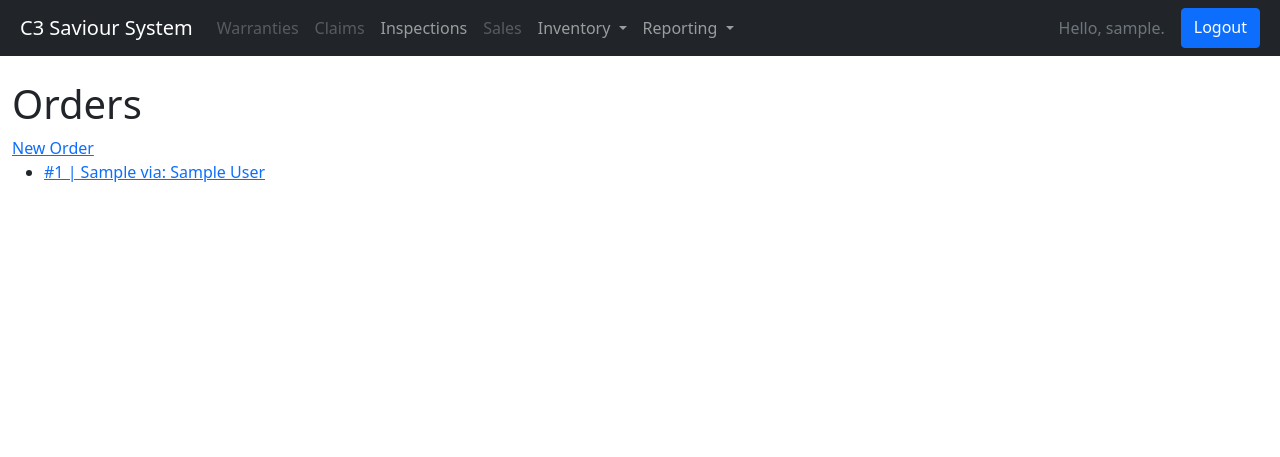
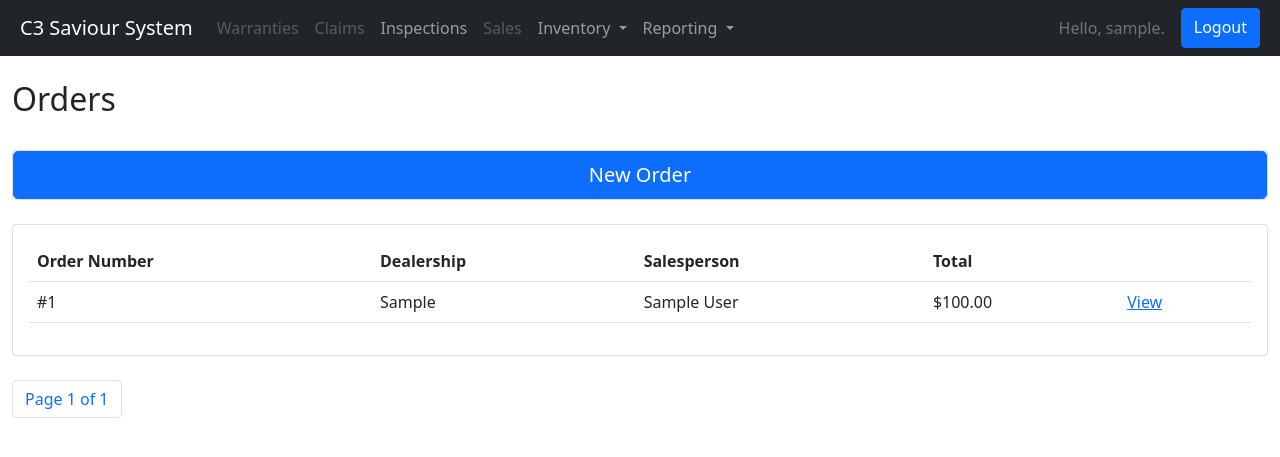
Before and after one commit to diaz-michael/btm419-W22, a Django app: page /inventory/orders/ in a window 1280 px wide. Shown: the top 457 px of the page. Run offline with Django 4.2, Linux system fonts and the light colour scheme; a user stored in the database is signed in; tables that the repository leaves empty hold one stand-in row (values such as "Sample post"); some libraries are stand-ins or nearby versions.

Commit message:
Inventory Formatting

```diff
--- a/c3prototype/settings.py
+++ b/c3prototype/settings.py
@@ -39,6 +39,7 @@ INSTALLED_APPS = [
     'django.contrib.messages',
     'django.contrib.staticfiles',
     'django_htmx',
+    'mathfilters',
 
     'background',
     'inspections',
--- a/inventory/models.py
+++ b/inventory/models.py
@@ -18,12 +18,19 @@ class order_form(models.Model):
     def get_order_form_children(self):
         return self.order_set.all()
 
+    def get_order_form_total(self):
+        children = self.get_order_form_children()
+        total = 0
+        for child in children:
+            total = total + ((1 - child.discount) * child.price * child.quantity)
+        return total
+
 class order(models.Model):
     order_formID = models.ForeignKey(order_form, on_delete=models.PROTECT)
     productID = models.ForeignKey('background.product', on_delete=models.PROTECT)
     discount = models.DecimalField(max_digits=3, decimal_places=2, blank=True, default=0)
     quantity = models.IntegerField()
-    price = models.DecimalField(max_digits=6, decimal_places=2)
+    price = models.DecimalField(max_digits=6, decimal_places=2, blank=True)
 
     def list(self):
         return self.id
@@ -33,3 +40,7 @@ class order(models.Model):
 
     def get_absolute_url(self):
         return self.order_formID.get_absolute_url()
+
+    def save(self, *args, **kwargs):
+        self.price = self.productID.price
+        super(order, self).save(*args, **kwargs)
--- a/inventory/templates/inventory/list.html
+++ b/inventory/templates/inventory/list.html
@@ -1,12 +1,59 @@
 {% extends "background/base.html" %}
-
 {% block content %}
-<h1>Orders</h1>
-<a href='{% url "inventory:create" %}'>New Order</a>
-<ul>
+<!-- <ul>
     {% for x in object_list %}
         <li><a href='{{ x.get_absolute_url }}'>{{ x }}</a></li>
     {% endfor %}
-</ul>
+</ul> -->
+
+<h2>Orders</h2>
+    <br>
+    <div class="card mb-4">
+        <a  type="button" class="btn btn-primary btn-lg btn-block" href='{% url "inventory:create" %}'>New Order</a>
+    </div>
+    <div class="row">
+        <div class="col-md">
+            <div class="card card-body">
+                <table class="table">
+                    <tr>
+                        <th>Order Number</th>
+                        <th>Dealership</th>
+                        <th>Salesperson</th>
+                        <th>Total</th>
+                        <th></th>
+                    </tr>
+
+                    {% for order in object_list %}
+                        <tr>
+                            <td>#{{order.id}}</td>
+                            <td>{{order.dealershipID}}</td>
+                            <td>{{order.salespersonID}}</td>
+                            <td>${{order.get_order_form_total|floatformat:2}}</td>
+                            <td><a href='{{ order.get_absolute_url }}'>View</a></td>
+
+                        </tr>
+                    {% endfor%}
+                </table>
+            </div>
+        </div>
+    </div>
+    <br>
+    <nav aria-label="Page Nav">
+        <ul class="pagination">
+            {% if customers.has_previous %}
+                <li class="page-item"><a class="page-link" href="?page=1">&laquo; first</a></li>
+                <li class="page-item"><a class="page-link" href="?page={{ object_list.previous_page_number }}">previous</a></li>
+            {% endif %}
+
+            <span class="current">
+                <li class="page-item"><a class="page-link" href="#">Page {{ object_list.number }} of {{ object_list.paginator.num_pages }}</a></li>
+            </span>
+
+            {% if object_list.has_next %}
+                <li class="page-item"><a class="page-link" href="?page={{ object_list.next_page_number }}">next</a></li>
+                <li class="page-item"><a class="page-link" href="?page={{ object_list.paginator.num_pages }}">last &raquo;</a></li>
+            {% endif %}
+        </ul>
+    </nav>
 
 {% endblock content %}
--- a/inventory/views.py
+++ b/inventory/views.py
@@ -1,17 +1,22 @@
 from django.contrib.auth.decorators import login_required
 from django.forms.models import modelformset_factory # model form for querysets
 from django.shortcuts import redirect, render, get_object_or_404
+from django.core.paginator import Paginator
 
 from .forms import order_formForm, orderForm
 from .models import order_form, order
-# CRUD -> Create Retrieve Update & Delete
+
 #via https://github.com/codingforentrepreneurs/Try-Django-3.2
 
 @login_required
 def order_form_list_view(request):
-    qs = order_form.objects.all()
+    qs = order_form.objects.all().order_by('-id')
+
+    paginator = Paginator(qs, 50)
+    page_number = request.GET.get('page')
+    page_obj = paginator.get_page(page_number)
     context = {
-        "object_list": qs
+        "object_list": page_obj
     }
     return render(request, "inventory/list.html", context)
 
@@ -61,7 +66,7 @@
             child.order_formID = parent
             child.price = child.productID.price
             child.save()
-        context['message'] = 'Data saved.'
+        context['message'] = 'Order saved.'
     if request.htmx:
         return render(request, "inventory/partials/forms.html", context)
     return render(request, "inventory/create-update.html", context)
--- a/requirements.txt
+++ b/requirements.txt
@@ -4,6 +4,7 @@ Django==3.1.2
 django-autocomplete-light==3.9.4
 django-crispy-forms==1.14.0
 django-htmx==1.9.0
+django-mathfilters==1.0.0
 gunicorn==20.0.4
 Pillow==9.0.1
 psycopg2==2.9.3
```
Also changed, not shown: inventory/forms.py (+29 -6 lines), inventory/templates/inventory/create-update.html (+10 -0 lines), inventory/templates/inventory/detail.html (+31 -9 lines), inventory/templates/inventory/partials/forms.html (+9 -6 lines).
